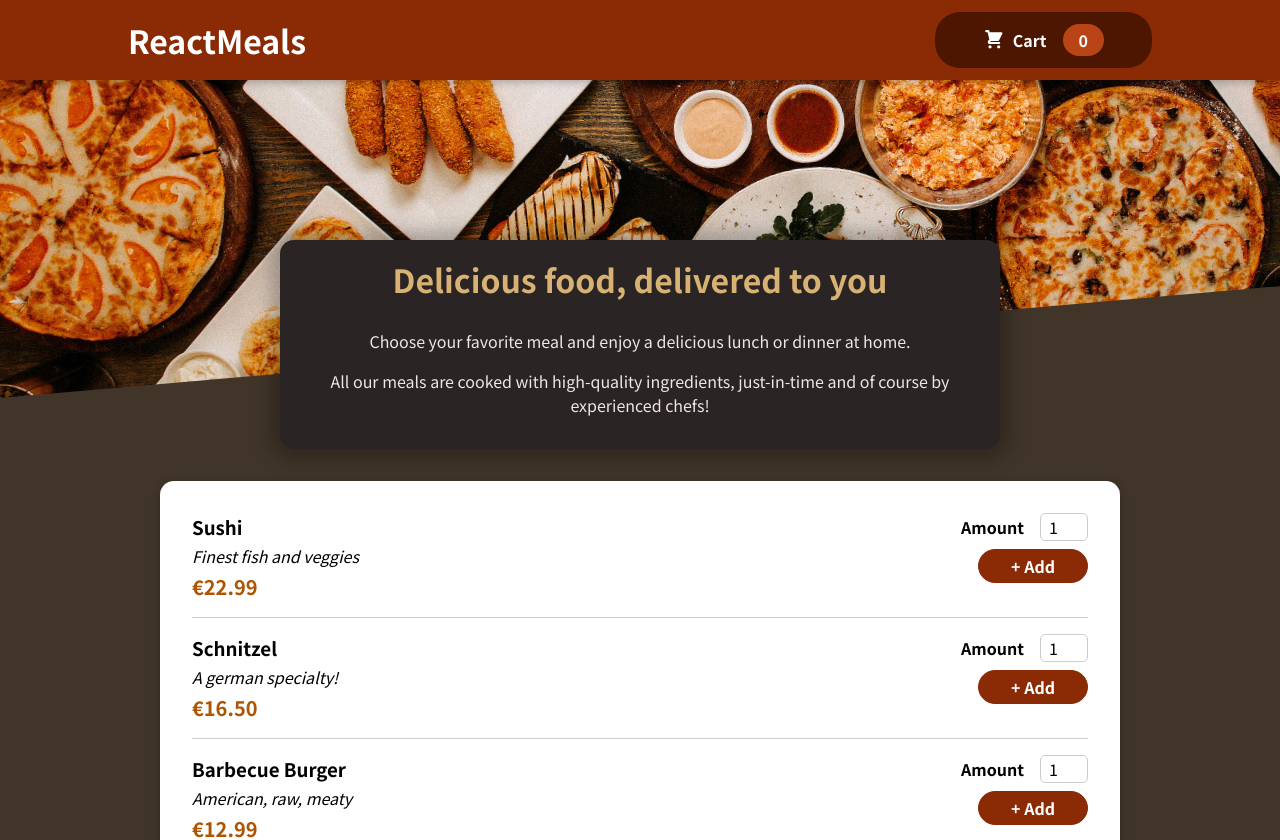
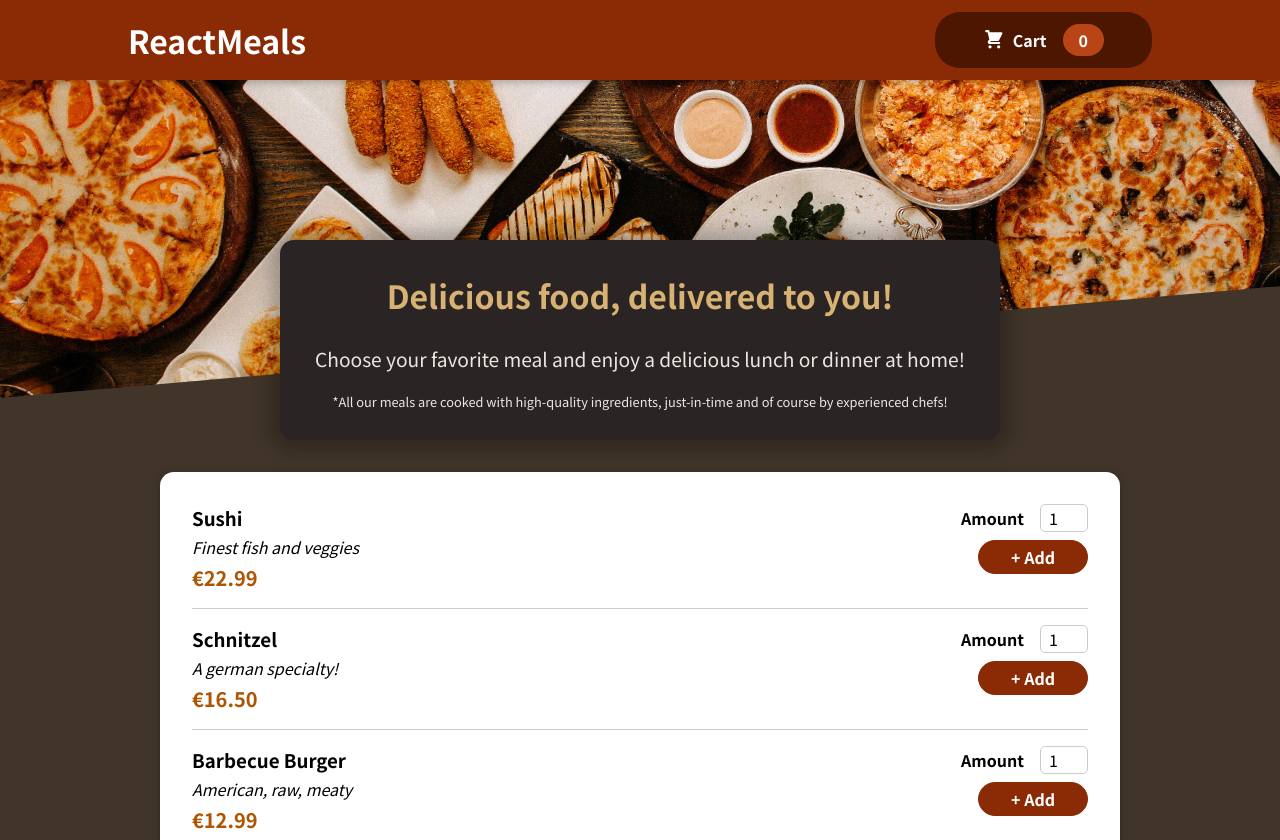
Before and after one commit to dopamine-s/food-order-app, a React (Create React App) app: page / in a window 1280 px wide. Shown: the top 840 px of the page. Built offline with nearby package versions, Linux system fonts and the light colour scheme.

Commit message:
MealsSummary css update

```diff
--- a/src/components/Meals/MealsSummary.js
+++ b/src/components/Meals/MealsSummary.js
@@ -3,13 +3,13 @@ import classes from './MealsSummary.module.css';
 const MealsSummary = () => {
   return (
     <section className={classes.summary}>
-      <h2>Delicious food, delivered to you</h2>
-      <p>
-        Choose your favorite meal and enjoy a delicious lunch or dinner at home.
+      <h2>Delicious food, delivered to you!</h2>
+      <p className={classes.choose}>
+        Choose your favorite meal and enjoy a delicious lunch or dinner at home!
       </p>
-      <p>
-        All our meals are cooked with high-quality ingredients, just-in-time and
-        of course by experienced chefs!
+      <p className={classes.cooking}>
+        *All our meals are cooked with high-quality ingredients, just-in-time
+        and of course by experienced chefs!
       </p>
     </section>
   );
--- a/src/components/Meals/MealsSummary.module.css
+++ b/src/components/Meals/MealsSummary.module.css
@@ -12,8 +12,16 @@
   box-shadow: 0 1px 18px 10px rgba(0, 0, 0, 0.25);
 }
 
+.choose {
+  font-size: 1.2rem;
+}
+
+.cooking {
+  font-size: 0.8rem;
+}
+
 .summary h2 {
   font-size: 2rem;
-  margin-top: 0;
-  color:rgb(215, 178, 114);
+  margin-top: 1rem;
+  color: rgb(215, 178, 114);
 }
```
